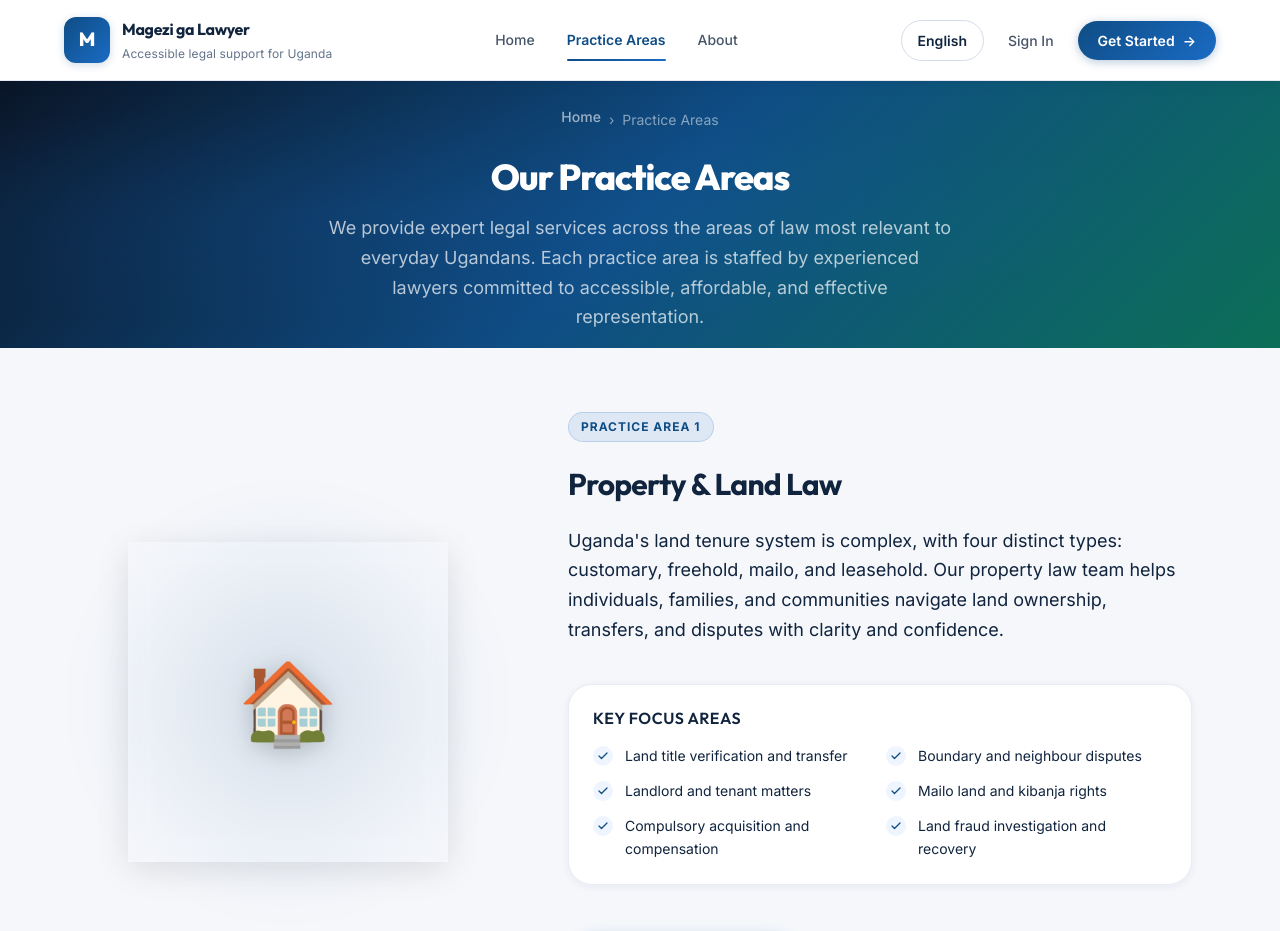
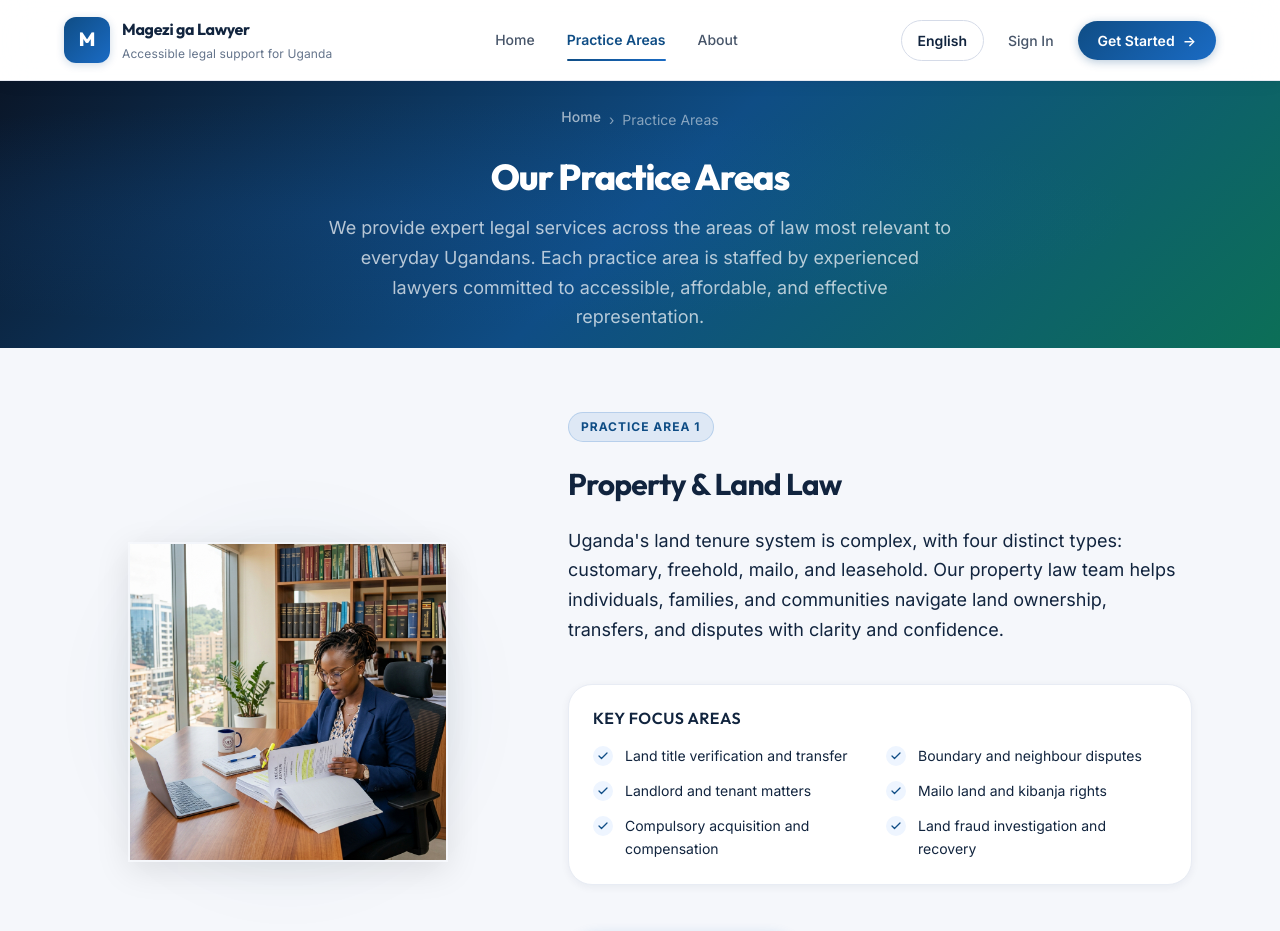
Before and after one commit to TAREMWA-BENJAMIN/Magezi-ga-lawyer, a React (Vite) app in the folder magezi-ga-lawyer/: page /practice-areas in a window 1280 px wide. Shown: the top 931 px of the page. Built offline with nearby package versions, Linux system fonts and the light colour scheme; no server answers.

Commit message:
added image to practice area page

```diff
--- a/magezi-ga-lawyer/src/App.css
+++ b/magezi-ga-lawyer/src/App.css
@@ -1169,6 +1169,29 @@ nav a:hover {
 .elegant-practice-card:hover .visual-glass {
   transform: translateY(-8px) scale(1.02);
   border-color: rgba(255, 255, 255, 0.2);
+}
+
+/* Photo frame variant — removes backdrop and fills with image */
+.practice-photo-frame {
+  background: none;
+  backdrop-filter: none;
+  -webkit-backdrop-filter: none;
+  overflow: hidden;
+  padding: 0;
+  border: 2px solid rgba(255, 255, 255, 0.1);
+}
+
+.practice-area-photo {
+  width: 100%;
+  height: 100%;
+  object-fit: cover;
+  border-radius: var(--radius-2xl);
+  display: block;
+  transition: transform var(--transition-smooth);
+}
+
+.elegant-practice-card:hover .practice-area-photo {
+  transform: scale(1.05);
 }
 
 .elegant-icon {
--- a/magezi-ga-lawyer/src/pages/PracticeAreasPage.tsx
+++ b/magezi-ga-lawyer/src/pages/PracticeAreasPage.tsx
@@ -1,6 +1,21 @@
 import { Link } from 'react-router-dom'
+import { useState, useEffect } from 'react'
 
-import { useState, useEffect } from 'react'
+import slide1 from '../assets/hero_slide_1.png'
+import slide2 from '../assets/hero_slide_2.png'
+import slide3 from '../assets/hero_slide_3.png'
+import slide4 from '../assets/hero_slide_4.png'
+import slide5 from '../assets/hero_slide_5.png'
+
+// Map practice area IDs to relevant slide photos
+const AREA_IMAGES: Record<number, string> = {
+  1: slide1, // Property & Land Law  → lawyer reviewing documents
+  2: slide2, // Family Law           → couple consulting advisor
+  3: slide4, // Criminal Law         → justice scales & gavel
+  4: slide5, // Employment Law       → person on smartphone
+  5: slide3, // Commercial Law       → signing documents
+}
+
 
 interface PracticeArea {
   id: number;
@@ -136,8 +151,12 @@ function PracticeAreasPage() {
           <article className={`elegant-practice-card ${index % 2 === 0 ? 'align-left' : 'align-right'}`} key={area.id || area.title}>
             <div className="elegant-card-visual">
               <div className="visual-glow"></div>
-              <div className="visual-glass">
-                <span className="elegant-icon" aria-hidden="true">{area.emoji_icon}</span>
+              <div className="visual-glass practice-photo-frame">
+                <img
+                  src={AREA_IMAGES[area.id] || slide1}
+                  alt={area.title}
+                  className="practice-area-photo"
+                />
               </div>
             </div>
             <div className="elegant-card-content">
```
